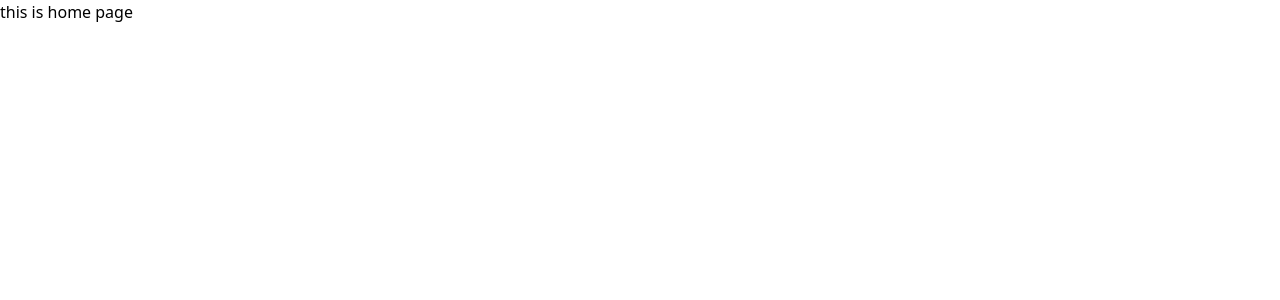
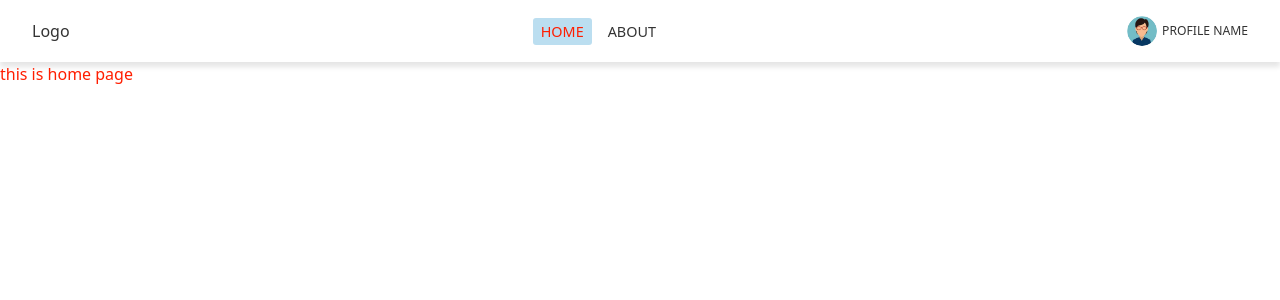
Before and after one commit to samsuzzaman1998/BasicBlog-Cilent, a React (Create React App) app: page / in a window 1280 px wide. Shown: the top 300 px of the page. Built offline with nearby package versions, Linux system fonts and the light colour scheme.

Commit message:
add navbar

```diff
--- a/src/App.css
+++ b/src/App.css
@@ -5,6 +5,7 @@
     box-sizing: border-box;
     margin: 0;
     padding: 0;
+    transition: all 0.3s ease-in-out;
 }
 
 /* For Tailwind ========= */
--- a/src/App.js
+++ b/src/App.js
@@ -6,6 +6,9 @@ import AboutPage from "./Pages/AboutPage/AboutPage";
 import LogInPage from "./Pages/LogInPage/LogInPage";
 import RegisterPage from "./Pages/RegisterPage/RegisterPage";
 
+// ======= Components ========
+import Navbar from "./Components/Navbar/Navbar";
+
 // For React-Router =======
 import { BrowserRouter, Routes, Route } from "react-router-dom";
 
@@ -13,6 +16,7 @@ function App() {
     return (
         <>
             <BrowserRouter>
+                <Navbar />
                 <Routes>
                     <Route path="/" element={<HomePage />} />
                     <Route path="about" element={<AboutPage />} />
--- /dev/null
+++ b/src/Components/Navbar/Navbar.css
@@ -0,0 +1,54 @@
+.navbar-wrapper {
+    width: 100%;
+    padding: 1rem 2rem;
+    box-shadow: 0 5px 5px rgba(0, 0, 0, 0.1);
+}
+.nav-container {
+    display: flex;
+    justify-content: space-between;
+    align-items: center;
+}
+.nav-center .main-menu {
+    display: flex;
+    justify-content: center;
+    align-items: center;
+}
+.nav-center .main-menu li a {
+    text-transform: uppercase;
+    margin: 0 0.25rem;
+    padding: 0.25rem 0.5rem;
+    border-radius: 3px;
+    font-size: calc(0.5rem + 0.5vw);
+    font-weight: 400;
+}
+.nav-center .main-menu li a.active {
+    color: #ff1e00;
+    background-color: #bbdef0;
+}
+
+.nav-right {
+    display: flex;
+    justify-content: flex-end;
+    align-items: center;
+}
+.nav-right > img {
+    width: 30px;
+    height: 30px;
+    border-radius: 50%;
+    margin-right: 5px;
+}
+.nav-right > h6 {
+    font-size: calc(0.4rem + 0.45vw);
+    text-transform: uppercase;
+    font-weight: 500;
+}
+
+.nav-right .nav-btn {
+    text-transform: capitalize;
+    font-size: calc(0.5rem + 0.45vw);
+    background-color: #157f1f;
+    color: #fff;
+    padding: 0.25rem 0.75rem;
+    border-radius: 5px;
+    border: 1px solid #157f1f;
+}
--- /dev/null
+++ b/src/Components/Navbar/Navbar.js
@@ -0,0 +1,59 @@
+import React from "react";
+import "./Navbar.css";
+import p1 from "../../assets/Profile/p1.jpg";
+import p2 from "../../assets/Profile/p2.jpg";
+import { Link, NavLink } from "react-router-dom";
+
+const Navbar = () => {
+    const user = true;
+
+    return (
+        <nav>
+            <div className="navbar-wrapper">
+                <div className="nav-container">
+                    <div className="nav-left">
+                        <Link to="/">Logo</Link>
+                    </div>
+                    <div className="nav-center">
+                        <ul className="main-menu">
+                            <li>
+                                <NavLink to="/">Home</NavLink>
+                            </li>
+                            <li>
+                                <NavLink to="about">about</NavLink>
+                            </li>
+                            {user || (
+                                <>
+                                    <li>
+                                        <NavLink to="register">
+                                            Register
+                                        </NavLink>
+                                    </li>
+                                    <li>
+                                        <NavLink to="login">login</NavLink>
+                                    </li>
+                                </>
+                            )}
+                        </ul>
+                    </div>
+                    <div className="nav-right">
+                        {user ? (
+                            <>
+                                <img src={p1} alt="profile" />
+                                <h6>profile name</h6>
+                            </>
+                        ) : (
+                            <>
+                                <NavLink className="nav-btn" to="register">
+                                    Get Start
+                                </NavLink>
+                            </>
+                        )}
+                    </div>
+                </div>
+            </div>
+        </nav>
+    );
+};
+
+export default Navbar;
--- a/src/Pages/HomePage/HomePage.js
+++ b/src/Pages/HomePage/HomePage.js
@@ -4,7 +4,7 @@ import "./HomePage.css";
 const HomePage = () => {
     return (
         <div>
-            <h1>this is home page</h1>
+            <h1 className="text-primary">this is home page</h1>
         </div>
     );
 };
--- a/tailwind.config.js
+++ b/tailwind.config.js
@@ -1,8 +1,18 @@
 /** @type {import('tailwindcss').Config} */
 module.exports = {
     content: ["./src/**/*.{html,js}"],
-    theme: {
-        extend: {},
+    daisyui: {
+        themes: [
+            {
+                mytheme: {
+                    primary: "#FF1E00",
+                    secondary: "#157f1f",
+                    accent: "#edd83d",
+                    neutral: "#bbdef0",
+                    "base-100": "#ffffff",
+                },
+            },
+        ],
     },
-    plugins: [],
+    plugins: [require("daisyui")],
 };
```
Also changed, not shown: src/assets/Profile/p1.jpg (added), src/assets/Profile/p2.jpg (added).
